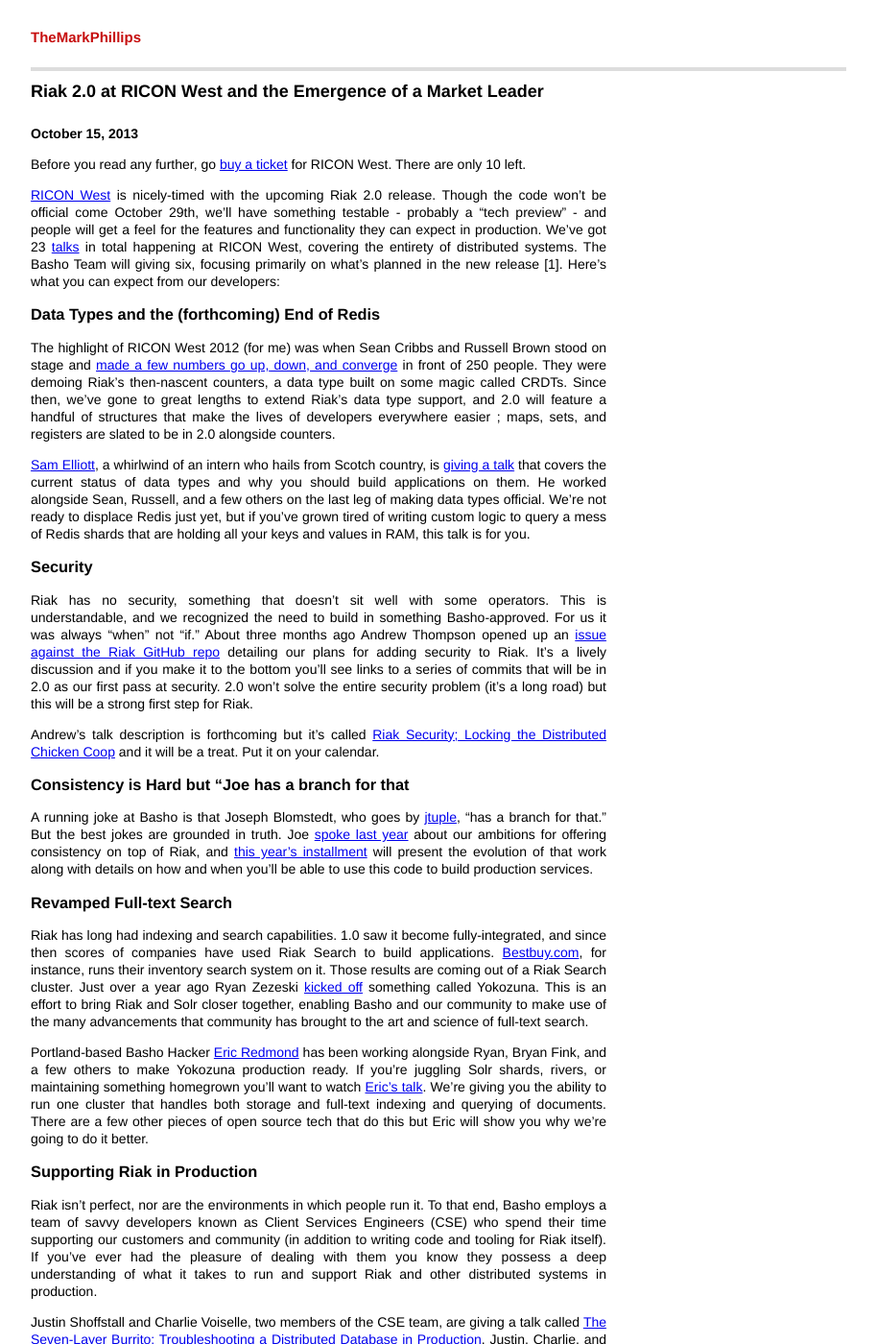
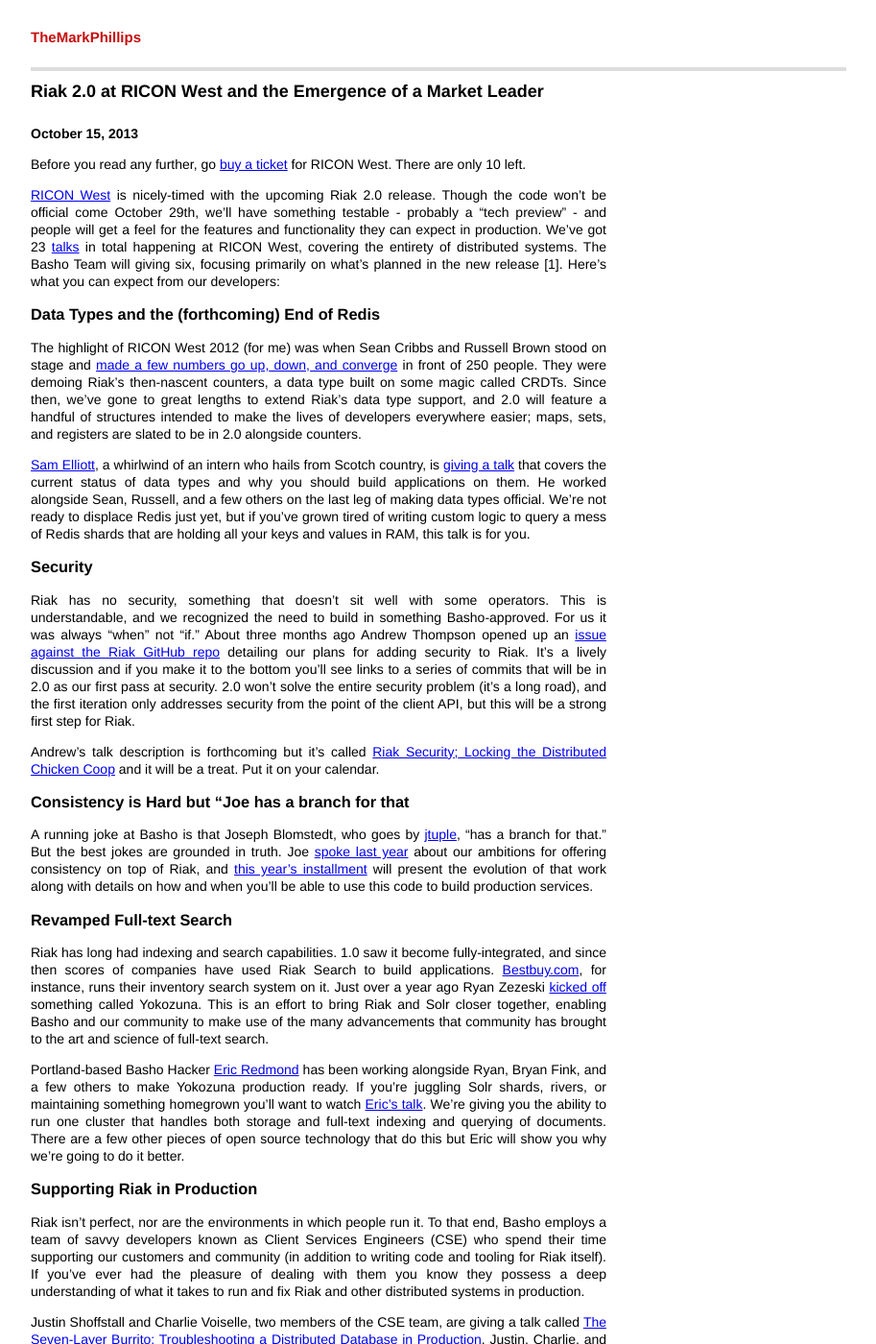
Before and after one commit to PharkMillups/pharkmillups.github.com, a Jekyll site: the page built from _posts/2013-10-14-Riak-2-dot-0-and-riconwest.md, in a window 1280 px wide and 1400 px high. Shown: the whole window at 96% size, without its empty margins (183-1096 px from the left). Built offline with Jekyll 4.4.1, drawn with Linux system fonts in a browser that asks for light colours; Markdown is read by kramdown in place of the engine named in the settings.

Commit message:
more small changes

```diff
--- a/_posts/2013-10-14-Riak-2-dot-0-and-riconwest.md
+++ b/_posts/2013-10-14-Riak-2-dot-0-and-riconwest.md
@@ -12,29 +12,29 @@ Before you read any further, go [buy a ticket](http://ricon-west-2013.eventbrite
 
 ### Data Types and the (forthcoming) End of Redis
 
-The highlight of RICON West 2012 (for me) was when Sean Cribbs and Russell Brown stood on stage and [made a few numbers go up, down, and converge](https://vimeo.com/52414903) in front of 250 people. They were demoing Riak's then-nascent counters, a data type built on some magic called CRDTs. Since then, we've gone to great lengths to extend Riak's data type support, and 2.0 will feature a handful of structures that make the lives of developers everywhere easier ; maps, sets, and registers are slated to be in 2.0 alongside counters.
+The highlight of RICON West 2012 (for me) was when Sean Cribbs and Russell Brown stood on stage and [made a few numbers go up, down, and converge](https://vimeo.com/52414903) in front of 250 people. They were demoing Riak's then-nascent counters, a data type built on some magic called CRDTs. Since then, we've gone to great lengths to extend Riak's data type support, and 2.0 will feature a handful of structures intended to make the lives of developers everywhere easier; maps, sets, and registers are slated to be in 2.0 alongside counters.
 
 [Sam Elliott](http://twitter.com/lenary), a whirlwind of an intern who hails from Scotch country, is [giving a talk](http://lanyrd.com/2013/riconwest/scmzrm/) that covers the current status of data types and why you should build applications on them. He worked alongside Sean, Russell, and a few others on the last leg of making data types official. We're not ready to displace Redis just yet, but if you've grown tired of writing custom logic to query a mess of Redis shards that are holding all your keys and values in RAM, this talk is for you.
 
 ### Security
 
-Riak has no security, something that doesn't sit well with some operators. This is understandable, and we recognized the need to build in something Basho-approved. For us it was always "when" not "if." About three months ago Andrew Thompson opened up an [issue against the Riak GitHub repo](https://github.com/basho/riak/issues/355) detailing our plans for adding security to Riak. It's a lively discussion and if you make it to the bottom you'll see links to a series of commits that will be in 2.0 as our first pass at security.  2.0 won't solve the entire security problem (it's a long road) but this will be a strong first step for Riak.
+Riak has no security, something that doesn't sit well with some operators. This is understandable, and we recognized the need to build in something Basho-approved. For us it was always "when" not "if." About three months ago Andrew Thompson opened up an [issue against the Riak GitHub repo](https://github.com/basho/riak/issues/355) detailing our plans for adding security to Riak. It's a lively discussion and if you make it to the bottom you'll see links to a series of commits that will be in 2.0 as our first pass at security.  2.0 won't solve the entire security problem (it's a long road), and the first iteration only addresses security from the point of the client API, but this will be a strong first step for Riak.
 
 Andrew's talk description is forthcoming but it's called [Riak Security; Locking the Distributed Chicken Coop](http://lanyrd.com/2013/riconwest/scpgbf/) and it will be a treat. Put it on your calendar.
 
 ### Consistency is Hard but "Joe has a branch for that
 
-A running joke at Basho is that Joseph Blomstedt, who goes by [jtuple](http://twitter.com/jtuple]), "has a branch for that." But the best jokes are grounded in truth.  Joe [spoke last year](https://vimeo.com/51973001) about our ambitions for offering consistency on top of Riak, and [this year's installment](http://lanyrd.com/2013/riconwest/scmzrk/) will present the evolution of that work along with details on how and when you'll be able to use this code to build production services.
+A running joke at Basho is that Joseph Blomstedt, who goes by [jtuple](http://twitter.com/jtuple), "has a branch for that." But the best jokes are grounded in truth.  Joe [spoke last year](https://vimeo.com/51973001) about our ambitions for offering consistency on top of Riak, and [this year's installment](http://lanyrd.com/2013/riconwest/scmzrk/) will present the evolution of that work along with details on how and when you'll be able to use this code to build production services.
 
 ### Revamped Full-text Search
 
-Riak has long had indexing and search capabilities. 1.0 saw it become fully-integrated, and since then scores of companies have used Riak Search to build applications. [Bestbuy.com](http://http://bestbuy.com/), for instance, runs their inventory search system on it. Those results are coming out of a Riak Search cluster. Just over a year ago Ryan Zezeski [kicked off](https://github.com/basho/yokozuna/commit/bce28004900463aa665a866c35342a2569baedc8) something called Yokozuna. This is an effort to bring Riak and Solr closer together, enabling Basho and our community to make use of the many advancements that community has brought to the art and science of full-text search.
+Riak has long had indexing and search capabilities. 1.0 saw it become fully-integrated, and since then scores of companies have used Riak Search to build applications. [Bestbuy.com](http://http://bestbuy.com/), for instance, runs their inventory search system on it. Just over a year ago Ryan Zezeski [kicked off](https://github.com/basho/yokozuna/commit/bce28004900463aa665a866c35342a2569baedc8) something called Yokozuna. This is an effort to bring Riak and Solr closer together, enabling Basho and our community to make use of the many advancements that community has brought to the art and science of full-text search.
 
-Portland-based Basho Hacker [Eric Redmond](https://twitter.com/coderoshi) has been working alongside Ryan, Bryan Fink, and a few others to make Yokozuna production ready. If you're juggling Solr shards, rivers, or maintaining something homegrown you'll want to watch [Eric's talk](http://ricon.io/west.html#epicredmond). We're giving you the ability to run one cluster that handles both storage and full-text indexing and querying of documents. There are a few other pieces of open source tech that do this but Eric will show you why we're going to do it better.
+Portland-based Basho Hacker [Eric Redmond](https://twitter.com/coderoshi) has been working alongside Ryan, Bryan Fink, and a few others to make Yokozuna production ready. If you're juggling Solr shards, rivers, or maintaining something homegrown you'll want to watch [Eric's talk](http://ricon.io/west.html#epicredmond). We're giving you the ability to run one cluster that handles both storage and full-text indexing and querying of documents. There are a few other pieces of open source technology that do this but Eric will show you why we're going to do it better.
 
 ### Supporting Riak in Production
 
-Riak isn't perfect, nor are the environments in which people run it. To that end, Basho employs a team of savvy developers known as Client Services Engineers (CSE) who spend their time supporting our customers and community (in addition to writing code and tooling for Riak itself). If you've ever had the pleasure of dealing with them you know they possess a deep understanding of what it takes to run and support Riak and other distributed systems in production.
+Riak isn't perfect, nor are the environments in which people run it. To that end, Basho employs a team of savvy developers known as Client Services Engineers (CSE) who spend their time supporting our customers and community (in addition to writing code and tooling for Riak itself). If you've ever had the pleasure of dealing with them you know they possess a deep understanding of what it takes to run and fix Riak and other distributed systems in production.
 
 Justin Shoffstall and Charlie Voiselle, two members of the CSE team, are giving a talk called [The Seven-Layer Burrito; Troubleshooting a Distributed Database in Production](http://lanyrd.com/2013/riconwest/scpgbd/). Justin, Charlie, and the CSEs support F1000 companies running 100s of Riak nodes in production. They have invaluable experiences and data to share. Anyone running Riak in production (or planning to do so) should seek this talk out.
 
```
Also changed, not shown: _posts/2012-11-06-Month-One-For-Basho-TEs.md (+1 -1 lines).
